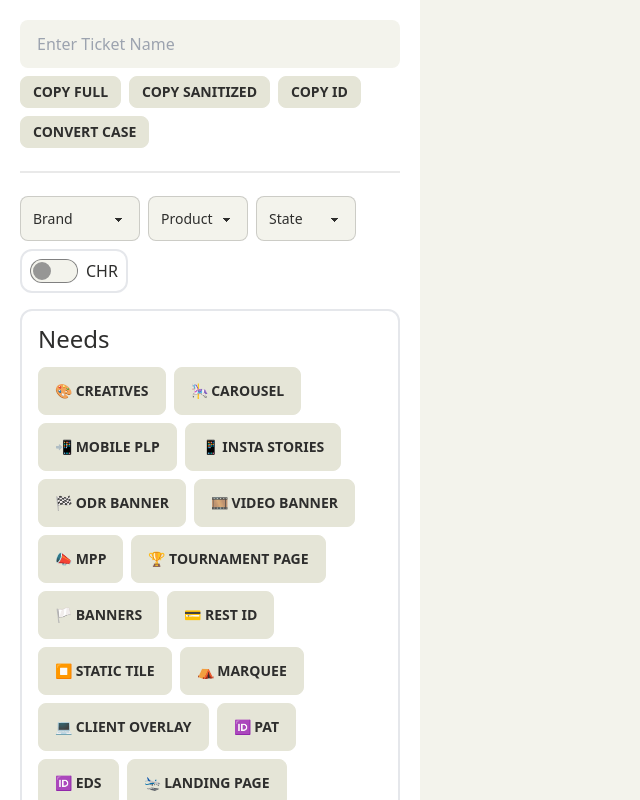
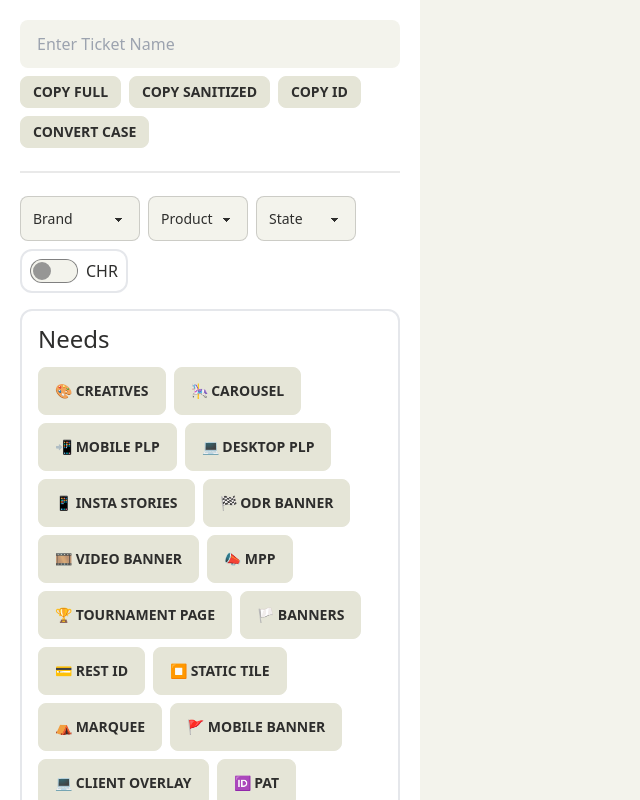
Before and after one commit to Kyle-Atienza/cms-tool, a Vue app: page / in a window 1280 px wide. Shown: the whole page, without its empty margins (0-640 px from the left). Built offline with nearby package versions, Linux system fonts and the light colour scheme.

Commit message:
add new fields

```diff
--- a/src/constants/needs.js
+++ b/src/constants/needs.js
@@ -42,6 +42,28 @@ const fields = [
     name: 'Mobile PLP',
     label: 'Mobile PLP',
     emoji: '📲',
+    selected: false,
+    choice: true,
+    value: [
+      {
+        name: 'Preview URL',
+        parentField: true,
+        value: ''
+      },
+      {
+        name: 'Direct Link',
+        value: ''
+      }
+    ],
+    restId: false,
+    finalUrl: false,
+    previewUrl: true,
+    subFields: []
+  },
+  {
+    name: 'Desktop PLP',
+    label: 'Desktop PLP',
+    emoji: '💻',
     selected: false,
     choice: true,
     value: [
@@ -283,6 +305,28 @@ const fields = [
     subFields: []
   },
   {
+    name: 'Mobile Banner',
+    label: 'Mobile Banner',
+    emoji: '🚩',
+    selected: false,
+    choice: true,
+    value: [
+      {
+        name: 'Preview URL',
+        parentField: true,
+        value: ''
+      },
+      {
+        name: 'Direct Link',
+        value: ''
+      }
+    ],
+    restId: false,
+    finalUrl: false,
+    previewUrl: true,
+    subFields: []
+  },
+  {
     name: 'Client Overlay',
     label: 'Client Overlay',
     emoji: '💻',
```
